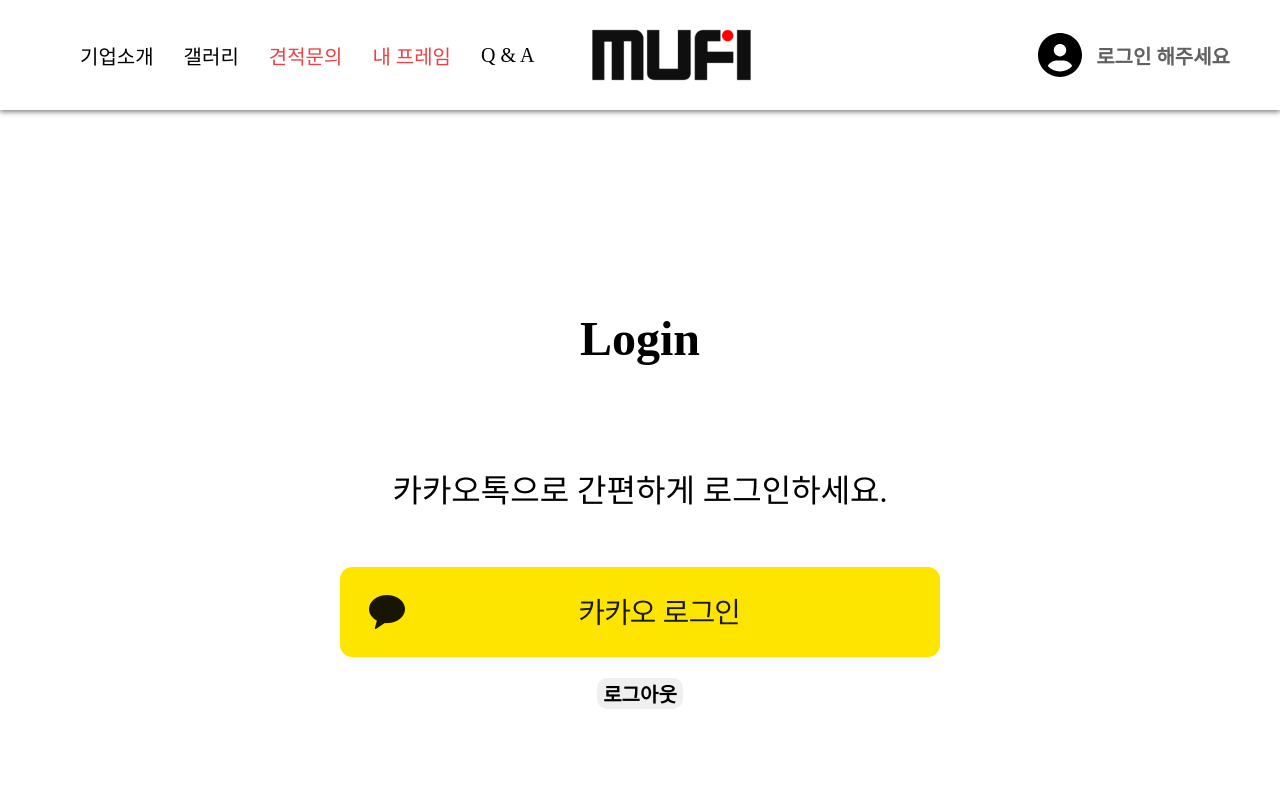
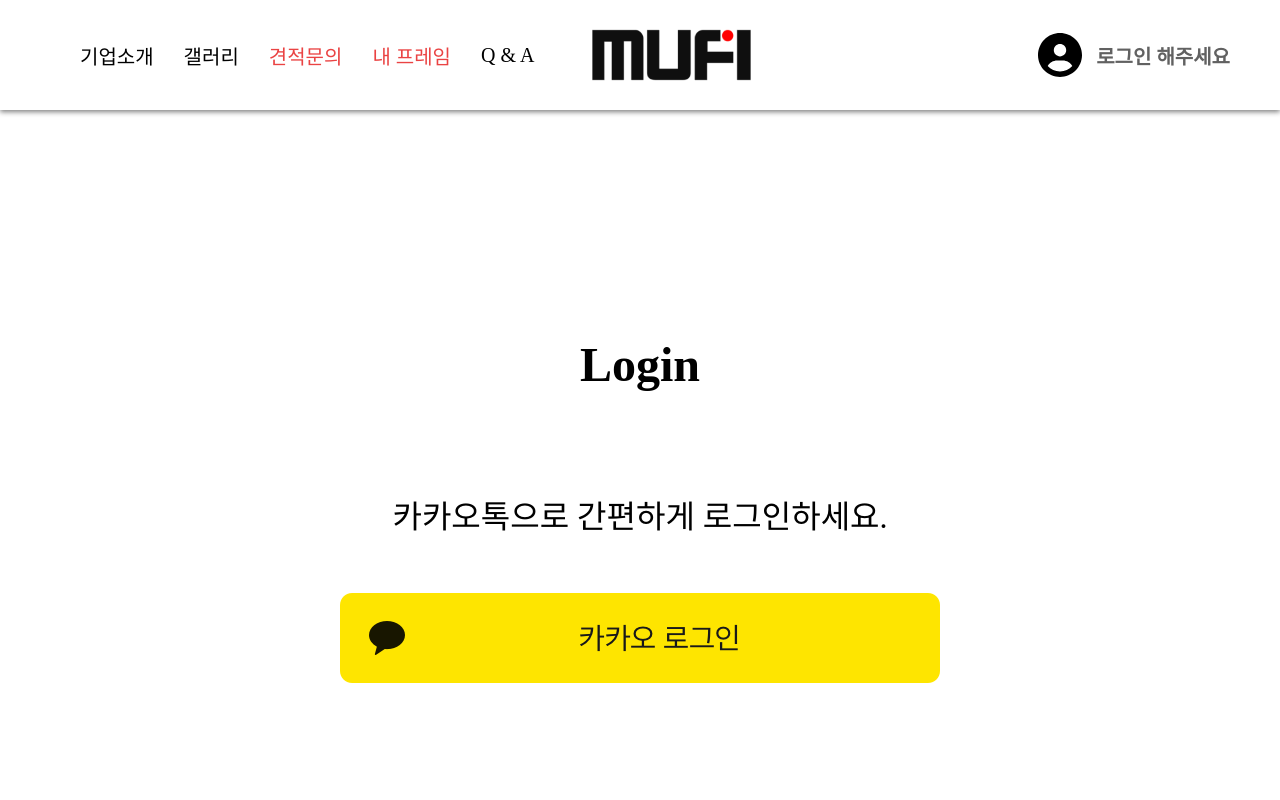
Before and after one commit to hoeun0723/MUFI-Client, a React (Vite) app: page /login in a window 1280 px wide. Shown: the top 800 px of the page. Built offline with nearby package versions, Linux system fonts and the light colour scheme; no server answers.

Commit message:
style: 로그아웃 버튼 존재 유무 수정

```diff
--- a/src/pages/Login/Login.jsx
+++ b/src/pages/Login/Login.jsx
@@ -31,9 +31,9 @@ function Login() {
                 <>
                 <S.LoginContext>환영합니다.</S.LoginContext>
                 <S.BtnLoginComplete onClick={()=> navigate('/')}>메인으로 돌아가기</S.BtnLoginComplete>
+                <S.Logout onClick={handleLogout}>로그아웃</S.Logout>
                 </>
             )}
-            <S.Logout onClick={handleLogout}>로그아웃</S.Logout>
         </S.LoginWrapper>
     )
 };
```
